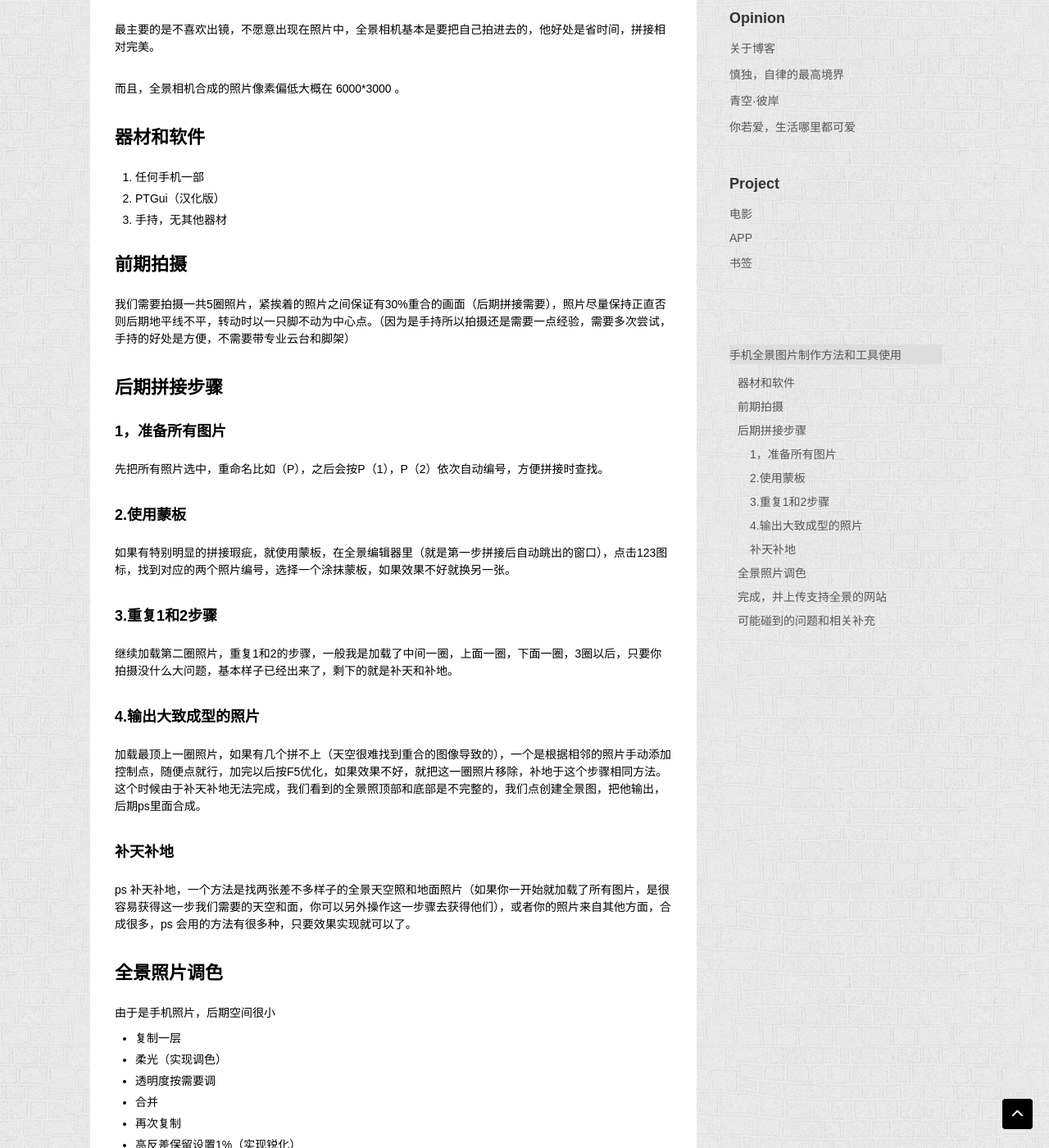
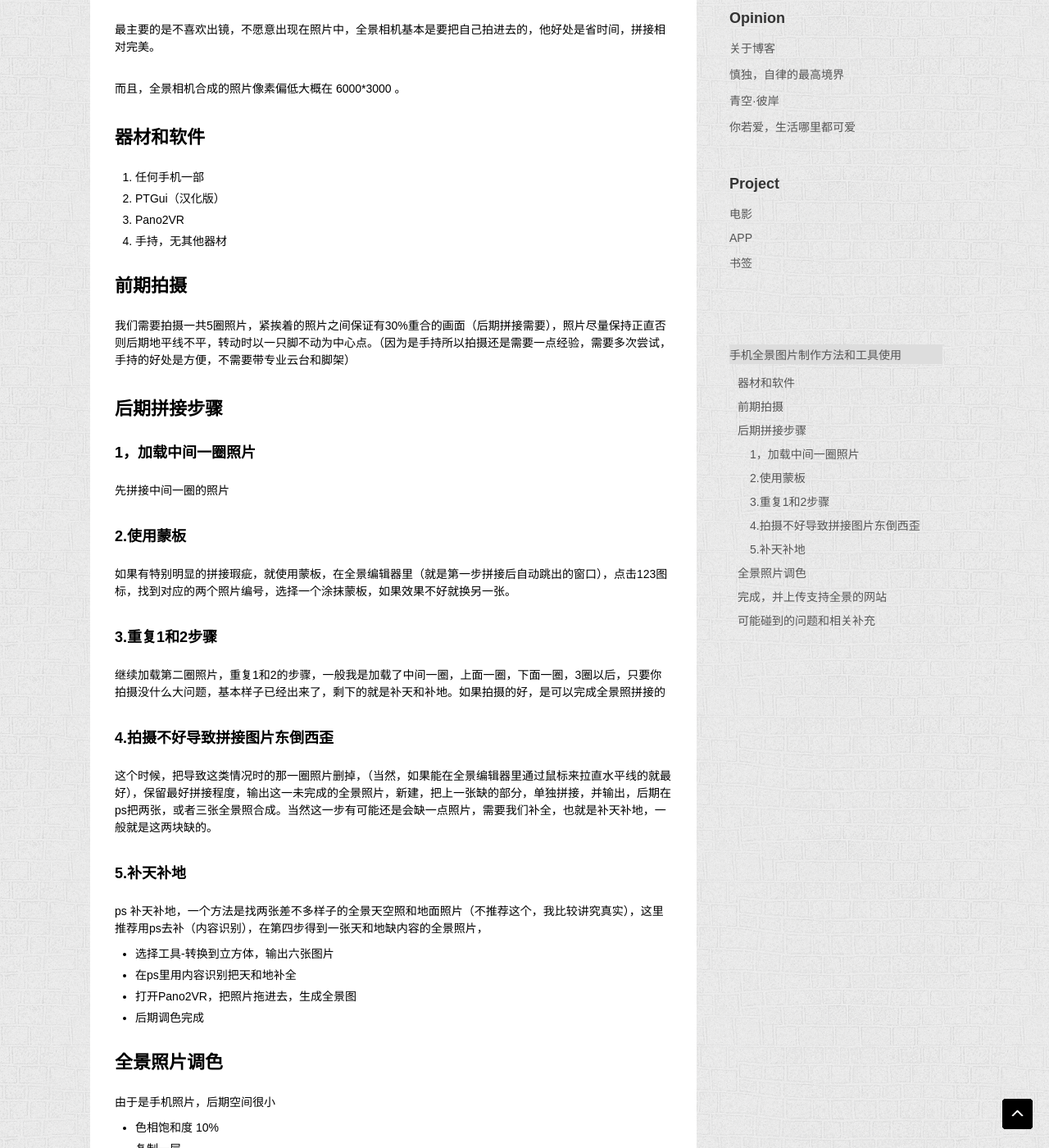
Before and after one commit to Fuqike/fuqike.github.io, a Jekyll site: the page built from _posts/blog/2019-06-01-panorama.md, in a window 1280 px wide and 1400 px high, scrolled down 216 px. Shown: the whole window at 82% size. Built offline with Jekyll 4.4.1, drawn with Linux system fonts in a browser that asks for light colours; comment, search, counter and statistics services are not loaded; some of the changed text lies outside the part shown.

Commit message:
update panorama

```diff
--- a/_posts/blog/2019-06-01-panorama.md
+++ b/_posts/blog/2019-06-01-panorama.md
@@ -17,7 +17,8 @@ category: blog
 
 1. 任何手机一部
 2. PTGui（汉化版）
-3. 手持，无其他器材
+3. Pano2VR
+4. 手持，无其他器材
 
 ## 前期拍摄
 
@@ -25,9 +26,9 @@ category: blog
 
 ## 后期拼接步骤
 
-### 1，准备所有图片
+### 1，加载中间一圈照片
 
-先把所有照片选中，重命名比如（P），之后会按P（1），P（2）依次自动编号，方便拼接时查找。
+先拼接中间一圈的照片
 
 ### 2.使用蒙板
 
@@ -35,27 +36,29 @@ category: blog
 
 ### 3.重复1和2步骤
 
-继续加载第二圈照片，重复1和2的步骤，一般我是加载了中间一圈，上面一圈，下面一圈，3圈以后，只要你拍摄没什么大问题，基本样子已经出来了，剩下的就是补天和补地。
+继续加载第二圈照片，重复1和2的步骤，一般我是加载了中间一圈，上面一圈，下面一圈，3圈以后，只要你拍摄没什么大问题，基本样子已经出来了，剩下的就是补天和补地。如果拍摄的好，是可以完成全景照拼接的
 
 
-### 4.输出大致成型的照片
+### 4.拍摄不好导致拼接图片东倒西歪
 
-加载最顶上一圈照片，如果有几个拼不上（天空很难找到重合的图像导致的），一个是根据相邻的照片手动添加控制点，随便点就行，加完以后按F5优化，如果效果不好，就把这一圈照片移除，补地于这个步骤相同方法。这个时候由于补天补地无法完成，我们看到的全景照顶部和底部是不完整的，我们点创建全景图，把他输出，后期ps里面合成。
+这个时候，把导致这类情况时的那一圈照片删掉，（当然，如果能在全景编辑器里通过鼠标来拉直水平线的就最好），保留最好拼接程度，输出这一未完成的全景照片，新建，把上一张缺的部分，单独拼接，并输出，后期在ps把两张，或者三张全景照合成。当然这一步有可能还是会缺一点照片，需要我们补全，也就是补天补地，一般就是这两块缺的。
 
 
-### 补天补地
+### 5.补天补地
 
-ps 补天补地，一个方法是找两张差不多样子的全景天空照和地面照片（如果你一开始就加载了所有图片，是很容易获得这一步我们需要的天空和面，你可以另外操作这一步骤去获得他们），或者你的照片来自其他方面，合成很多，ps 会用的方法有很多种，只要效果实现就可以了。
+ps 补天补地，一个方法是找两张差不多样子的全景天空照和地面照片（不推荐这个，我比较讲究真实），这里推荐用ps去补（内容识别），在第四步得到一张天和地缺内容的全景照片，
+- 选择工具-转换到立方体，输出六张图片
+- 在ps里用内容识别把天和地补全
+- 打开Pano2VR，把照片拖进去，生成全景图
+- 后期调色完成
+
 
 ## 全景照片调色
 
 由于是手机照片，后期空间很小
 
+- 色相饱和度 10%
 - 复制一层
-- 柔光（实现调色）
-- 透明度按需要调
-- 合并
-- 再次复制
 - 高反差保留设置1%（实现锐化）
 - 柔光，透明度80%
 - 输出
@@ -71,3 +74,9 @@ ps 补天补地，一个方法是找两张差不多样子的全景天空照和
 软件相关问题自行搜索解决。
 
 相对于app和全景相机，比较耗时间，是真的耗时。
+
+前期拍摄不好导致后期拼接耗时会大大增加，同时也很难得到很好的效果，要求高点，基本就可以把这张弃用了，不值得太花时间去弄一张照片，毕竟我们是业余爱好。
+
+一张全景我大概要拍60多张原片来拼接，大概耗时在6分钟原地，夏天一轮拍完手机被晒的发烫。
+
+由于是爱好，所以我们从便利和省时省力的角度出发，另一个方案是用手机自带的横向全景模式拍一张，天地不管，天地也没什么实质内容的其实，同样可以做成一张全景照，但是只有一部分内容也就是我们手机合成的全景，这样前期和后期的工作量是非常少的。后期方法是把这张照片放到2：1的画布上中间位置，上传到网站即可。
```
Also changed, not shown: 1 other file.
